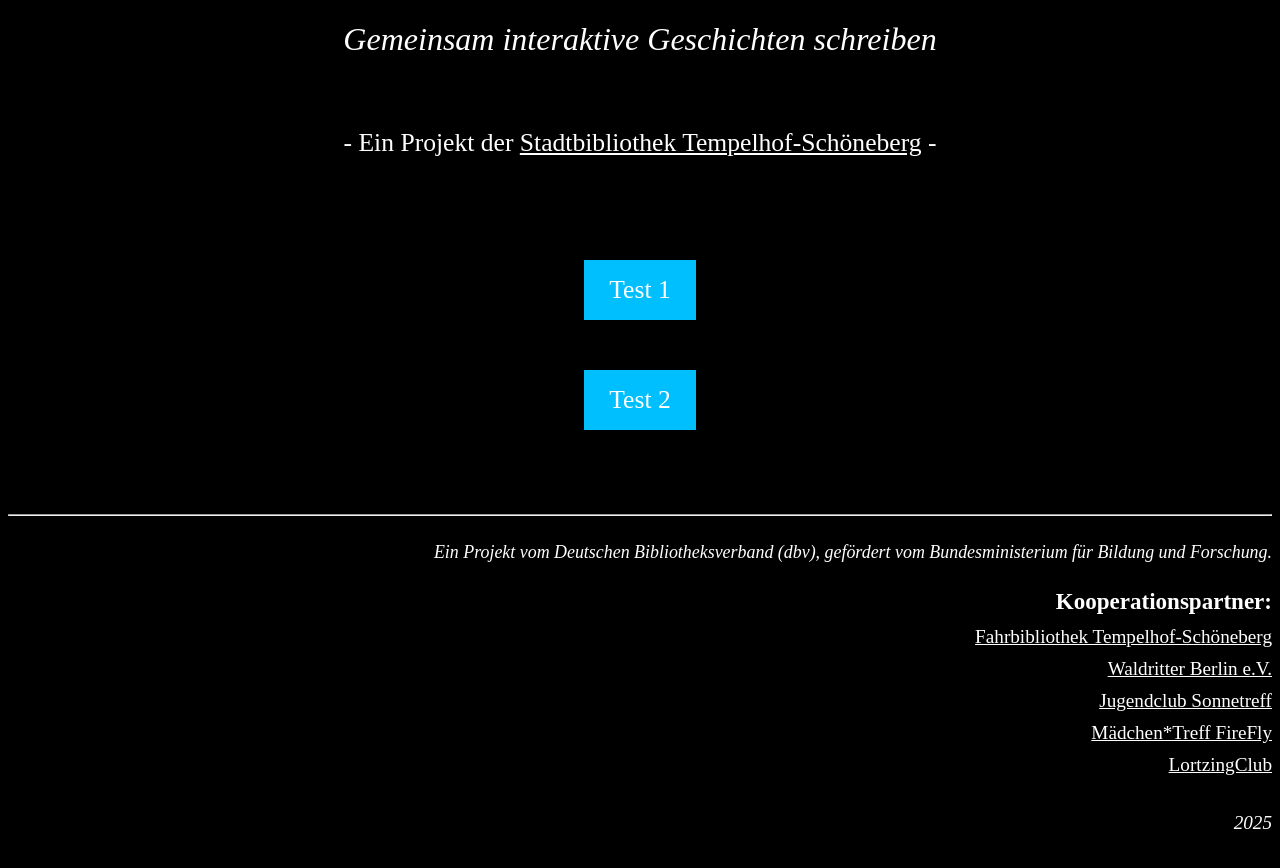
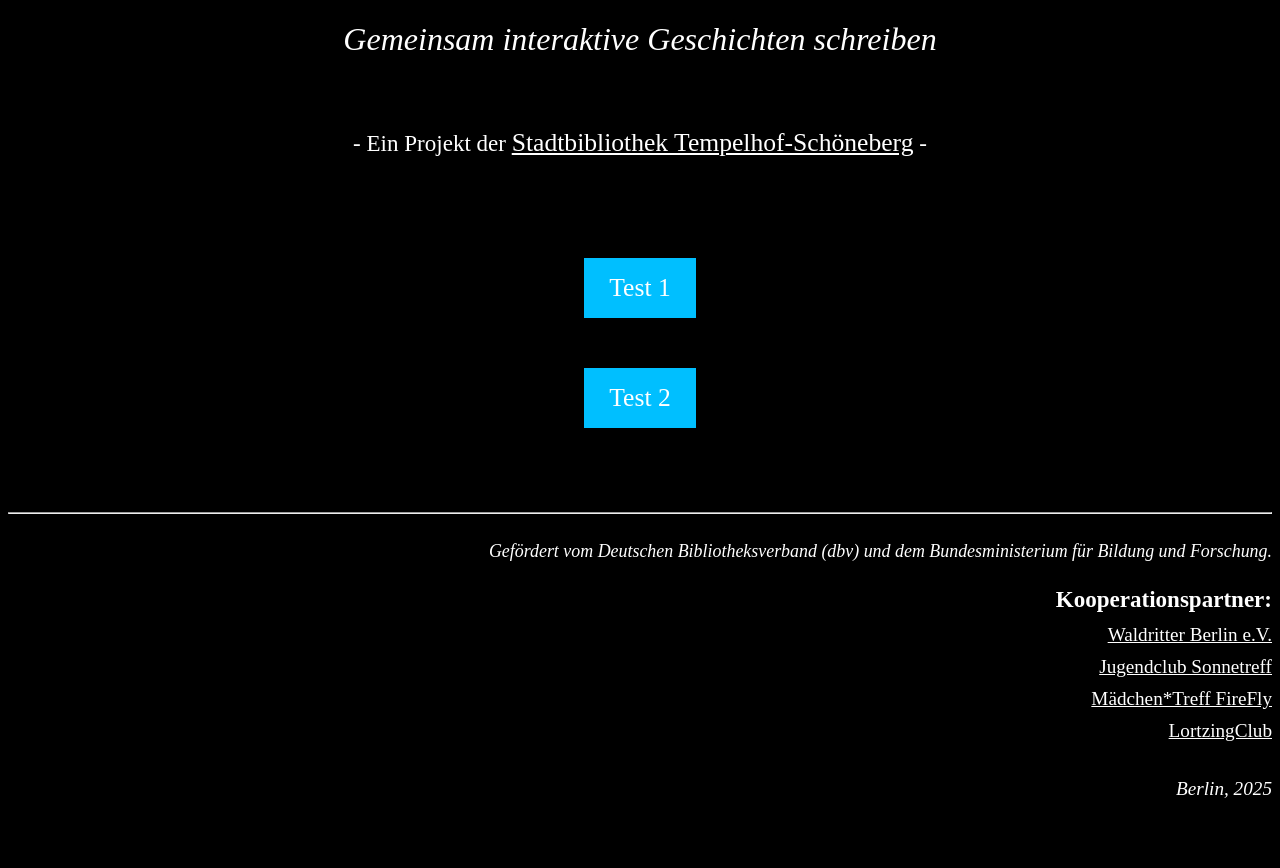
Before and after one commit to StabiFahr/DADW, a plain HTML site: page index.html in a window 1280 px wide. Shown: the part 88-956 px from the top of the page. After the commit the page ends 928 px from the top, so only its background shows below. Drawn offline with Linux system fonts and the light colour scheme.

Commit message:
Update index.html

```diff
--- a/index.html
+++ b/index.html
@@ -21,7 +21,7 @@ p {color:white;}
 <body style="background-color:black;">
 <p style="text-align: center; font-size: 4vw; line-height: 1vw"><strong>Dein Abenteuer, deine Wahl!</strong></p>
 <p style="text-align: center; font-size: 2.5vw; line-height: 2vw"><em>Gemeinsam interaktive Geschichten schreiben</em></p>
-<p style="text-align: center; font-size: 2vw; line-height: 9vw">- Ein Projekt der <a href="https://www.berlin.de/stadtbibliothek-tempelhof-schoeneberg/" target="_blank" style="padding: 0px 0px 0px 0px; background-color:transparent; display:inline; text-decoration:underline">Stadtbibliothek Tempelhof-Schöneberg</a> -</p>
+<p style="text-align: center; font-size: 1.8vw; line-height: 9vw">- Ein Projekt der <a href="https://www.berlin.de/stadtbibliothek-tempelhof-schoeneberg/" target="_blank" style="padding: 0px 0px 0px 0px; background-color:transparent; display:inline; text-decoration:underline">Stadtbibliothek Tempelhof-Schöneberg</a> -</p>
 <p>&nbsp;</p>
 <p style="text-align: center"><a href="https://stabifahr.github.io/DADW/test1.html" target="_blank">Test 1</a></p>
 <p>&nbsp;</p>
@@ -29,13 +29,12 @@ p {color:white;}
 <p>&nbsp;</p>
 <p>&nbsp;</p>
 <hr>
-<p style="text-align: right; font-size: 1.4vw; line-height: 3vw"><em>Ein Projekt vom Deutschen Bibliotheksverband (dbv), gefördert vom Bundesministerium für Bildung und Forschung.</em></p>
+<p style="text-align: right; font-size: 1.4vw; line-height: 3vw"><em>Gefördert vom Deutschen Bibliotheksverband (dbv) und dem Bundesministerium für Bildung und Forschung.</em></p>
 <p style="text-align: right; font-size: 1.8vw; line-height: 1vw"><strong>Kooperationspartner:</strong></p>
-<p style="text-align: right; font-size: 1.5vw; line-height: 1vw"><a href="https://www.berlin.de/stadtbibliothek-tempelhof-schoeneberg/bibliotheken/fahrbibliothek/" target="_blank" style="font-size:1.5vw; padding: 0px 0px 0px 0px; background-color:transparent; display:inline; text-decoration:underline">Fahrbibliothek Tempelhof-Schöneberg</a></p>
 <p style="text-align: right; font-size: 1.5vw; line-height: 1vw"><a href="https://waldritter-berlin.de/" target="_blank" style="font-size:1.5vw; padding: 0px 0px 0px 0px; background-color:transparent; display:inline; text-decoration:underline">Waldritter Berlin e.V.</a></p>
 <p style="text-align: right; font-size: 1.5vw; line-height: 1vw"><a href="https://nusz.de/kinder-jugend/jugendclub-sonnetreff/" target="_blank" style="font-size:1.5vw; padding: 0px 0px 0px 0px; background-color:transparent; display:inline; text-decoration:underline">Jugendclub Sonnetreff</a></p>
 <p style="text-align: right; font-size: 1.5vw; line-height: 1vw"><a href="https://www.pfh-berlin.de/de/firefly" target="_blank" style="font-size:1.5vw; padding: 0px 0px 0px 0px; background-color:transparent; display:inline; text-decoration:underline">Mädchen*Treff FireFly</a></p>
 <p style="text-align: right; font-size: 1.5vw; line-height: 1vw"><a href="https://nusz.de/lortzingclub/" target="_blank" style="font-size:1.5vw; padding: 0px 0px 0px 0px; background-color:transparent; display:inline; text-decoration:underline">LortzingClub</a></p>
-<p style="text-align: right; font-size: 1.5vw; line-height: 5vw"><em>2025</em></p>
+<p style="text-align: right; font-size: 1.5vw; line-height: 5vw"><em>Berlin, 2025</em></p>
 </body>
 </html>
```
